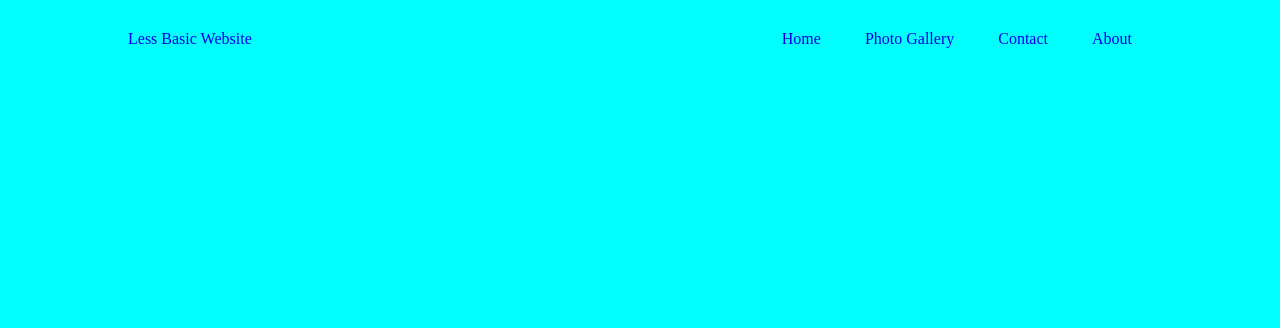
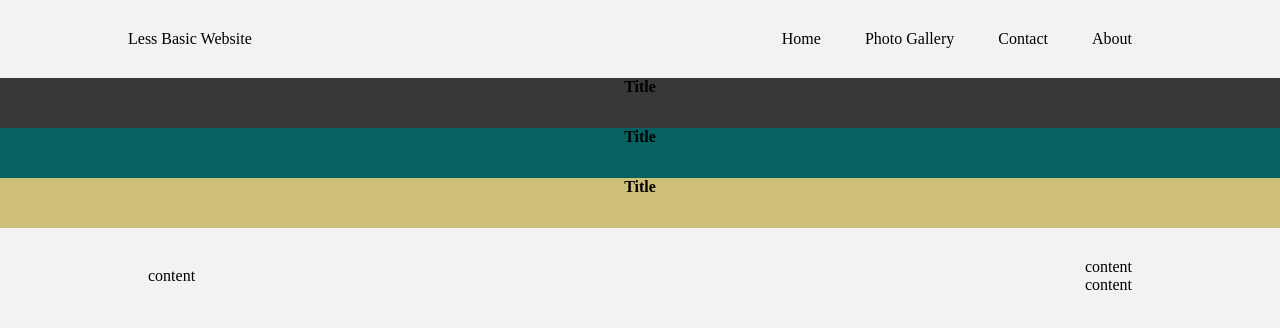
Before and after one commit to Ollie-Judge/less-basic-website, a plain HTML site: page index.html in a window 1280 px wide. Drawn offline with Linux system fonts and the light colour scheme.

Commit message:
added home divs and centered content

```diff
--- a/assets/css/style.css
+++ b/assets/css/style.css
@@ -6,7 +6,7 @@
 }
 
 body {
-  background-color: aqua;
+  background-color: #f2f2f2;
   color: black;
 }
 
@@ -28,6 +28,7 @@ nav li {
 
 a {
   text-decoration: none;
+  color: black;
 }
 
 a:visited {
@@ -36,3 +37,43 @@ a:visited {
 
 a:hover {
 }
+
+/* main divs */
+
+.div1 {
+  width: 100%;
+  height: 50px;
+  background-color: #383838;
+  display: flex;
+  justify-content: center;
+}
+
+.div2 {
+  width: 100%;
+  height: 50px;
+  background-color: #066163;
+  display: flex;
+  justify-content: center;
+}
+
+.div3 {
+  width: 100%;
+  height: 50px;
+  background-color: #cdbe78;
+  display: flex;
+  justify-content: center;
+}
+
+/* Footer */
+
+footer {
+  display: flex;
+  justify-content: space-between;
+  align-items: center;
+  padding: 30px 10%;
+}
+
+.footerContent {
+  display: inline-block;
+  padding: 0 20px;
+}
--- a/index.html
+++ b/index.html
@@ -25,15 +25,24 @@
     </header>
 
     <main>
-      <div></div>
-      <div></div>
-      <div></div>
+      <div class="div1">
+        <h4>Title</h4>
+      </div>
+      <div class="div2">
+        <h4>Title</h4>
+      </div>
+      <div class="div3">
+        <h4>Title</h4>
+      </div>
     </main>
 
     <footer>
-      <div>
-        <div></div>
-        <div></div>
+      <div class="footerContent">
+        <p>content</p>
+      </div>
+      <div class="footerContent">
+        <p>content</p>
+        <p>content</p>
       </div>
     </footer>
   </body>
```
